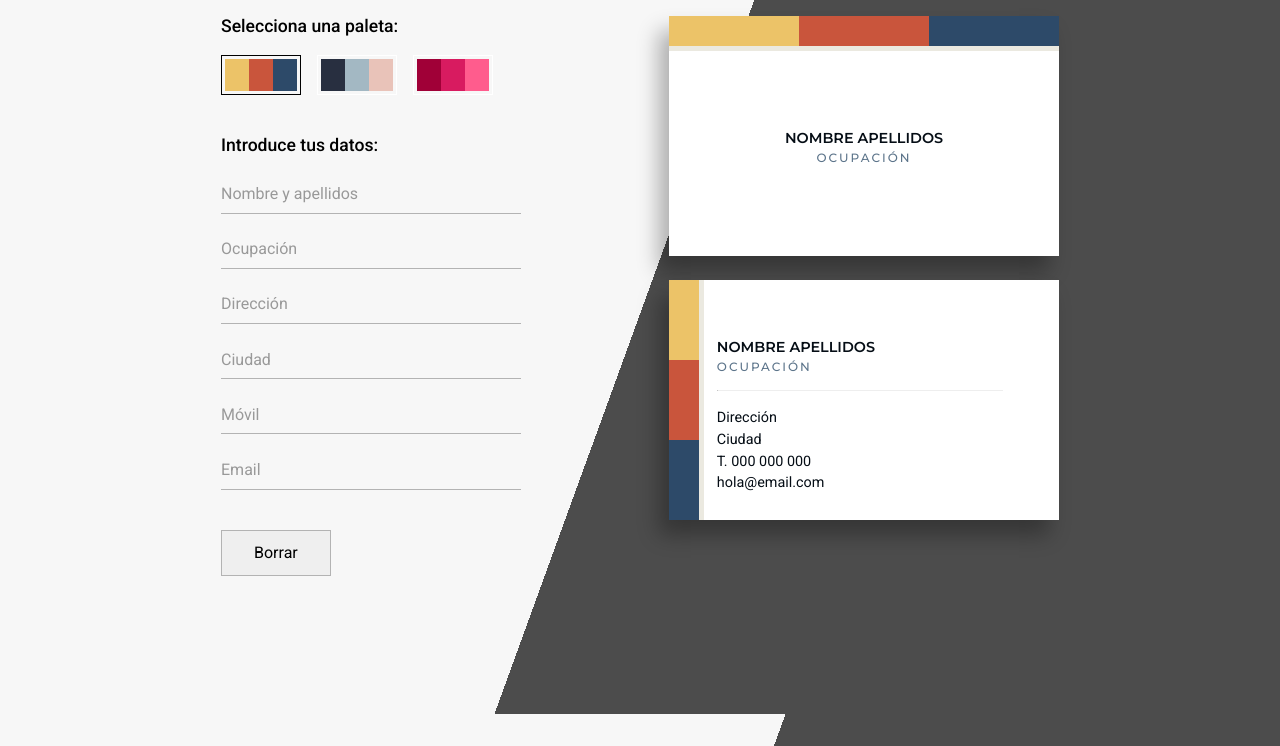
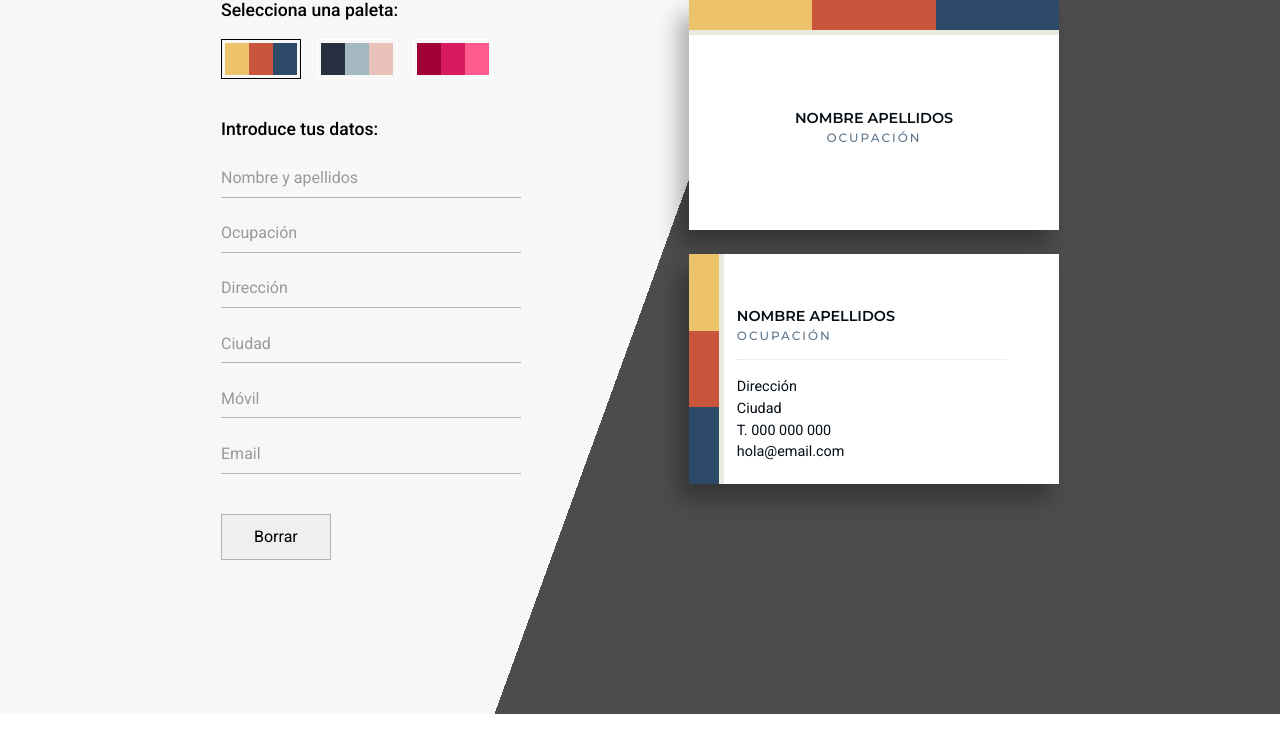
Before and after one commit to mariam-blanco/create-card-app, a website: page src/index.html in a window 1280 px wide. Shown: the part 86-832 px from the top of the page. After the commit the page ends 800 px from the top, so only its background shows below. Drawn offline with nearby package versions, Linux system fonts and the light colour scheme; files that its build step writes are made by us from their sources.

Commit message:
Fix body margin

```diff
--- a/src/styles/main.scss
+++ b/src/styles/main.scss
@@ -5,7 +5,6 @@
 
 body {
   height: 100vh;
-  margin: 1rem;
   background-color: $bgc-light;
 
   @media all and (min-width: 730px) {
@@ -51,7 +50,7 @@ body {
 //-------------------------------//
 
 .form {
-  width: 85%;
+  width: 90%;
   align-self: center;
   flex: 1;
   order: 2;
@@ -145,8 +144,8 @@ body {
 
   &-front,
   &-back {
-    width: 390px;
-    height: 240px;
+    width: 370px;
+    height: 230px;
     background-color: $card-bgc;
     box-shadow: $card-box-shadow;
   }
```
Also changed, not shown: docs/styles/main.css.
